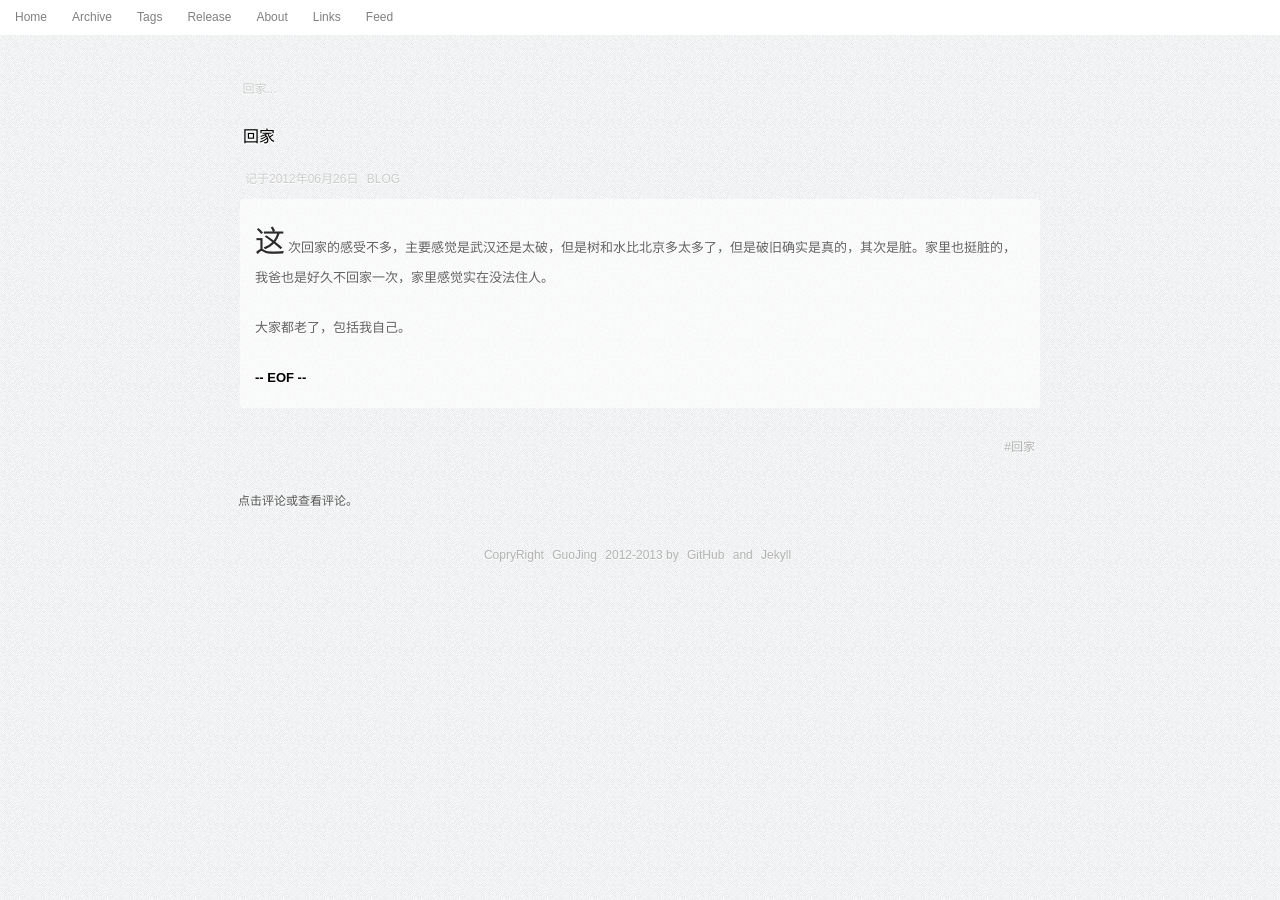
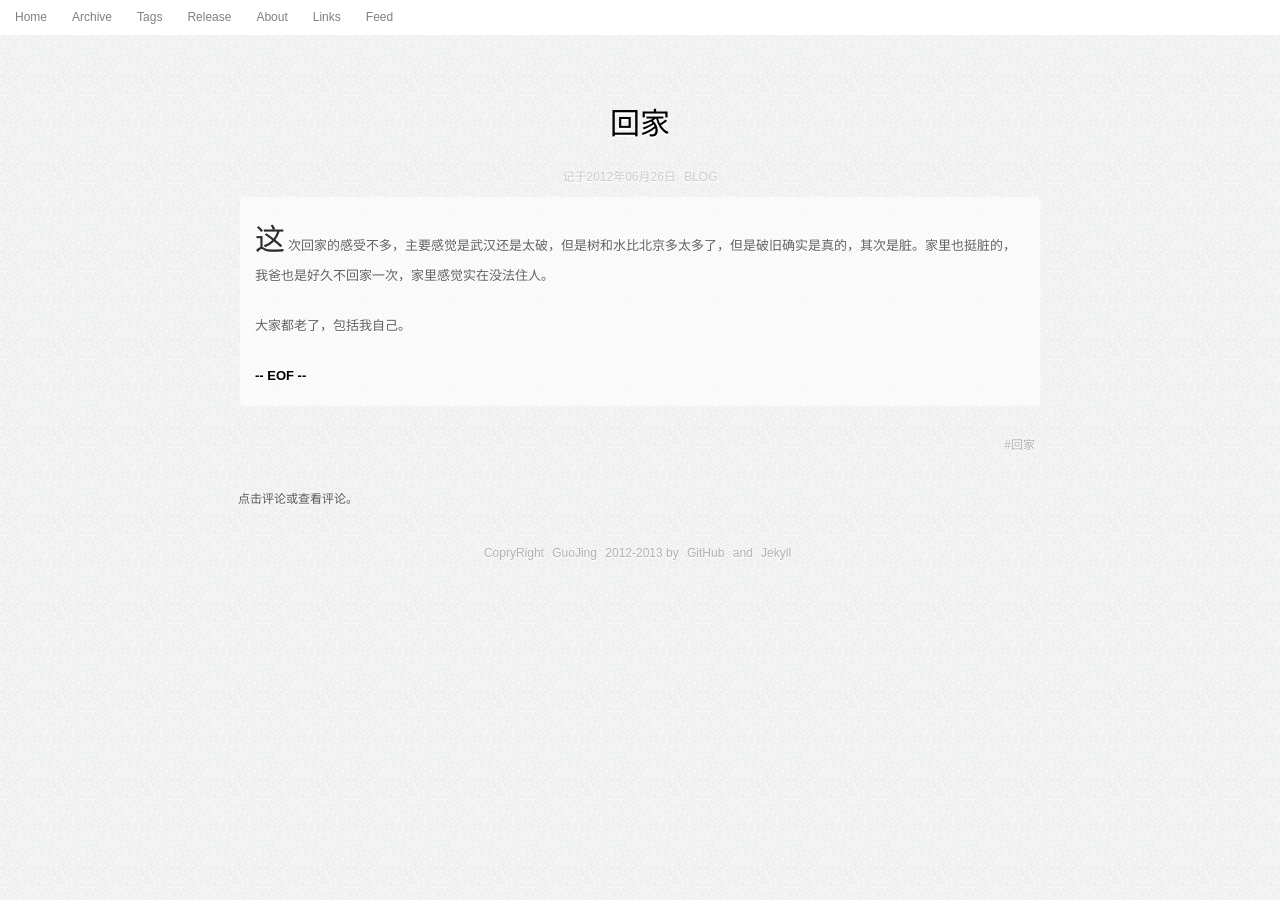
Before and after one commit to zwitzwit/guojing.github.com, a Jekyll site: the page built from _posts/blog/2012-06-26-back-home.md, in a window 1280 px wide. Built offline with Jekyll 4.4.1, drawn with Linux system fonts in a browser that asks for light colours; Markdown is read by kramdown in place of the engine named in the settings.

Commit message:
change style

```diff
--- a/css/style.css
+++ b/css/style.css
@@ -6,6 +6,7 @@ body {font-family: "Overlock","Hiragino Sans GB","Microsoft YaHei",sans-serif}
 .comments {width:799px;margin:35px auto;}
 .guide {margin: -10px auto;}
 .cast, .main, .comments {width:800px}
+.cast {display: none}
 
 .banner {z-index: 9999; width: 100%; top: 0; left: 0; border-bottom: 1px #FAFAFA;}
 .banner {font-family: "Overlock","Hiragino Sans GB","Microsoft YaHei",sans-serif; font-size: 12px;}
@@ -43,8 +44,9 @@ body {font-family: "Overlock","Hiragino Sans GB","Microsoft YaHei",sans-serif}
 
 .content p strong {color:black;}
 
+.title {text-align: center}
 .title {font-family: "Overlock","Hiragino Sans GB","Microsoft YaHei",sans-serif;}
-.title {font-size:16px;margin-bottom:20px;text-shadow:0 1px 0 #f0f0f0;}
+.title {font-size:30px;margin-bottom:20px;text-shadow:0 1px 0 #f0f0f0;}
 
 .content {margin-bottom:30px;background: rgba(255, 255, 255, 0.6);font-size:13px;}
 .content {color:#626262; text-shadow:0 1px 0 white;}
@@ -68,6 +70,7 @@ body {font-family: "Overlock","Hiragino Sans GB","Microsoft YaHei",sans-serif}
 ::selection { background:transparent;}
 ::-moz-selection { background:transparent;}
 
+.date {text-align: center}
 .date {color:#CCCCCC;text-shadow:0 1px 0 white;font-size:12px;margin-bottom:10px;margin-left:5px;}
 .date {text-transform: uppercase;}
 .date a:link{color:#CCCCCC;text-decoration:none;text-shadow:0px 1px 0px white; padding:3px;margin:0 2px}
@@ -102,7 +105,7 @@ pre code {background: white; border: none; margin: -7px; box-shadow: none; font-
 blockquote {font-style: italic; background-image: url('../images/theme/block.png'); background-repeat: no-repeat; background-position: left top; padding-left: 25px; margin-left: 20px; background-color: transparent;}
 
 .intro {padding-left: 10px; font-size: 12px; margin-bottom: 20px; font-weight: bolder;}
-.more .title{font-size: 10px; padding-left: 10px}
+.more .title{font-size: 10px; padding-left: 10px; text-align: left}
 
 .archive {list-style: none; padding: 0px}
 .archive li {padding: 0px}
```
